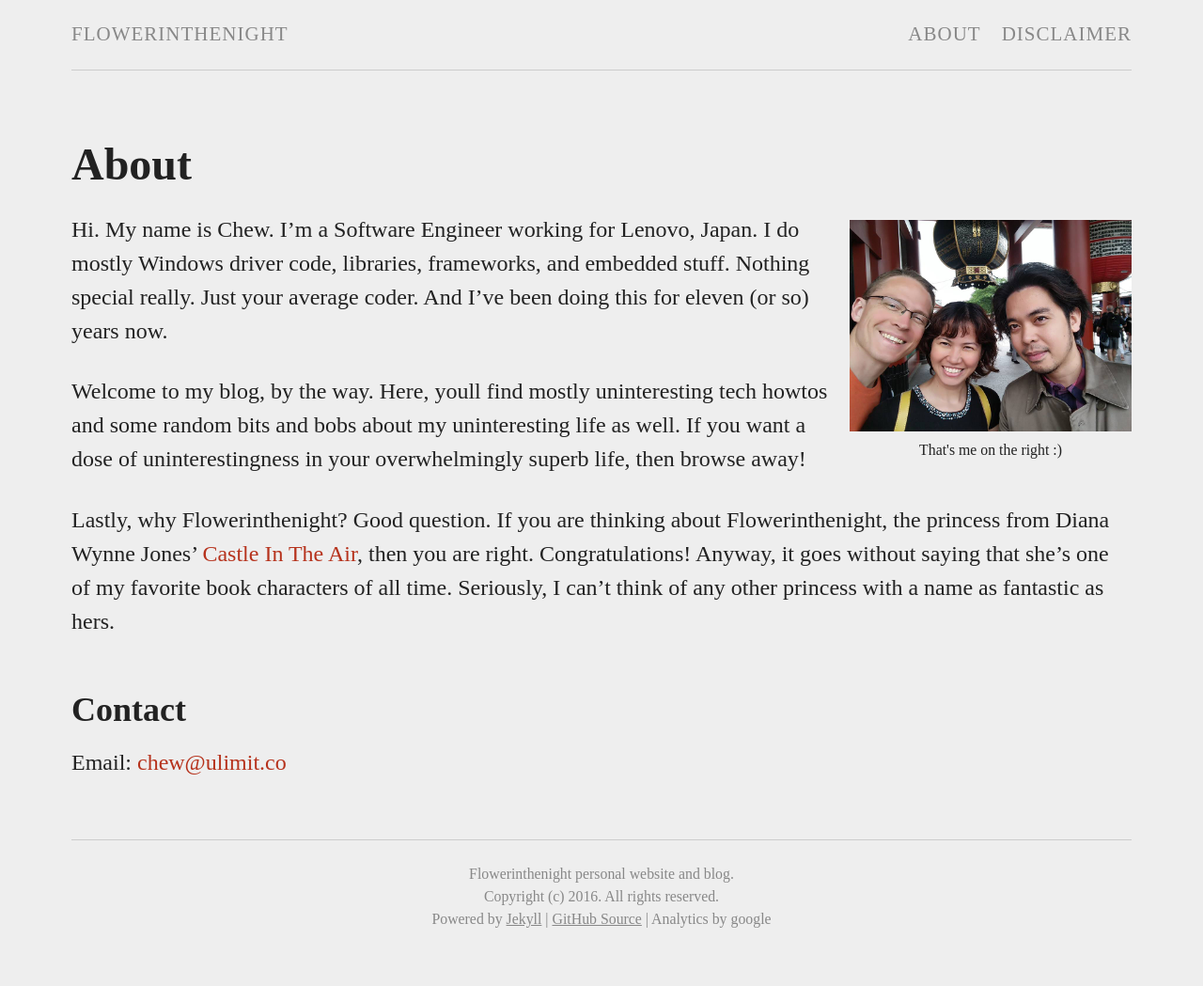
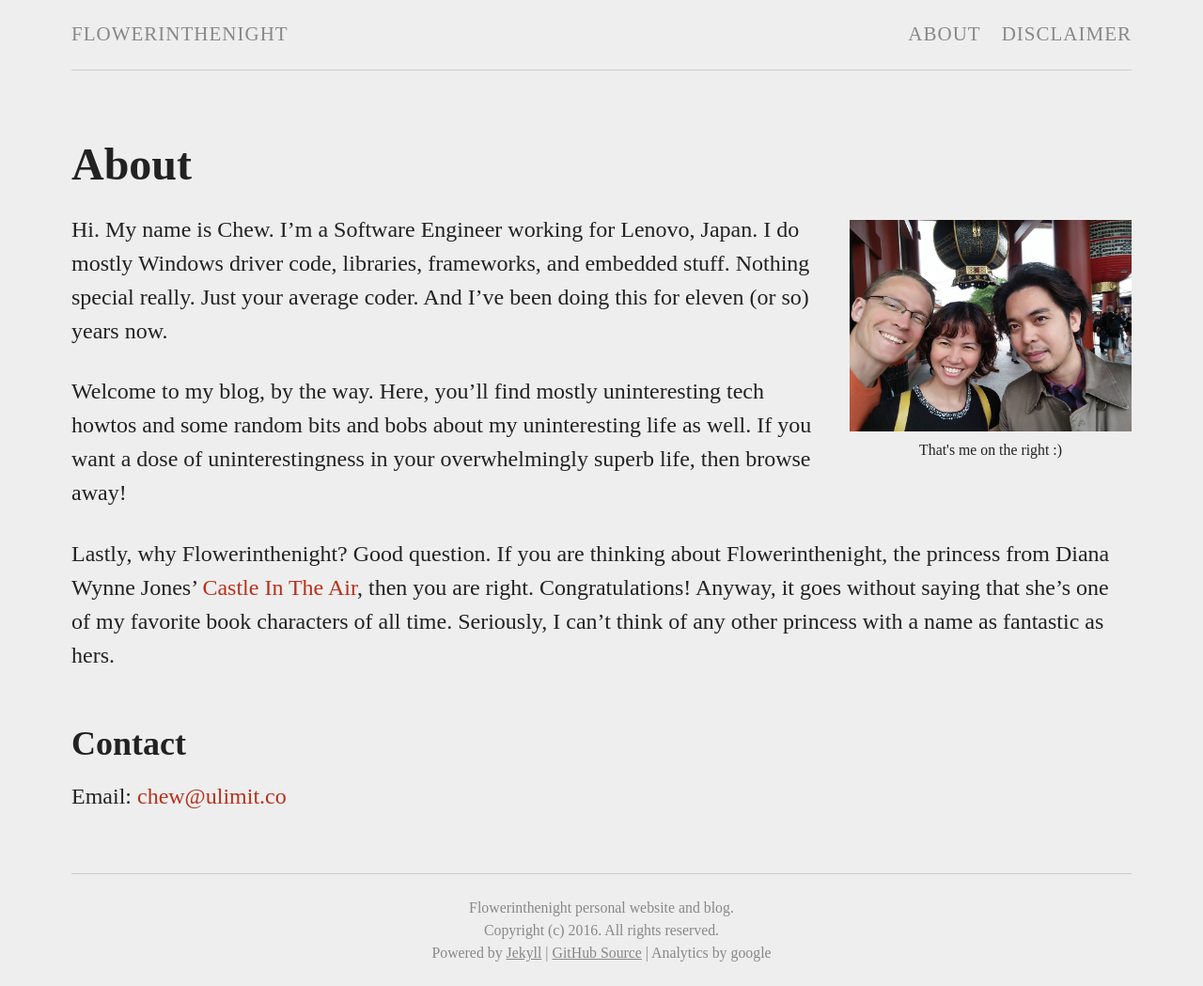
Before and after one commit to flowerinthenight/flowerinthenight.github.io, a Jekyll site: the page built from about.md, in a window 1280 px wide. Shown: the whole page at 94% size. Built offline with Jekyll 4.4.1, drawn with Linux system fonts in a browser that asks for light colours; some web fonts are replaced; before the commit the page ends 1013 px from its top, so only the background shows below that.

Commit message:
Fix punctuation.

```diff
--- a/about.md
+++ b/about.md
@@ -8,7 +8,7 @@ permalink: /about/
 
 Hi. My name is Chew. I'm a Software Engineer working for Lenovo, Japan. I do mostly Windows driver code, libraries, frameworks, and embedded stuff. Nothing special really. Just your average coder. And I've been doing this for eleven (or so) years now.
 
-Welcome to my blog, by the way. Here, youll find mostly uninteresting tech howtos and some random bits and bobs about my uninteresting life as well. If you want a dose of uninterestingness in your overwhelmingly superb life, then browse away!
+Welcome to my blog, by the way. Here, you'll find mostly uninteresting tech howtos and some random bits and bobs about my uninteresting life as well. If you want a dose of uninterestingness in your overwhelmingly superb life, then browse away!
 
 Lastly, why Flowerinthenight? Good question. If you are thinking about Flowerinthenight, the princess from Diana Wynne Jones' [Castle In The Air](https://en.wikipedia.org/wiki/Castle_in_the_Air_(novel)), then you are right. Congratulations! Anyway, it goes without saying that she's one of my favorite book characters of all time. Seriously, I can't think of any other princess with a name as fantastic as hers.
 
```
